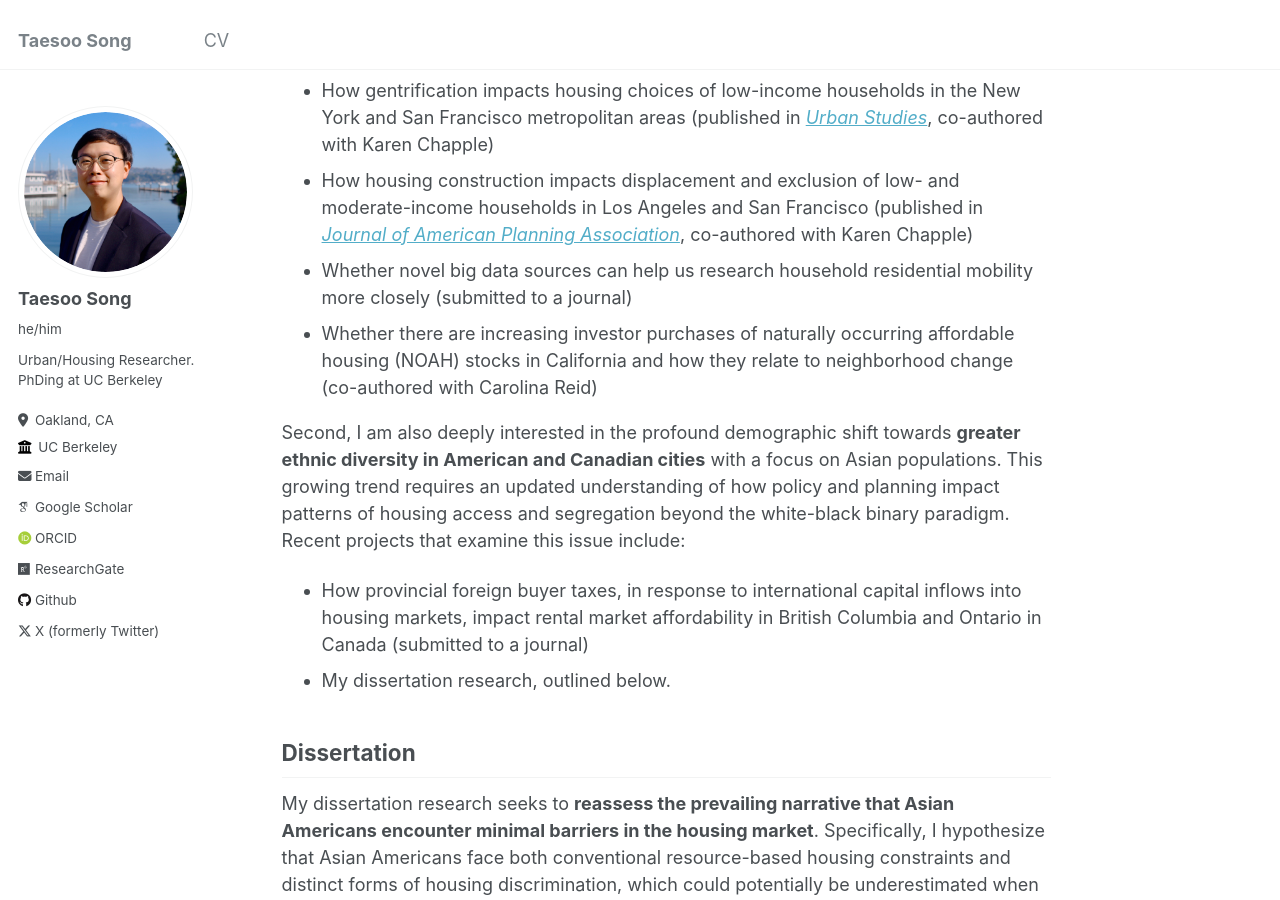
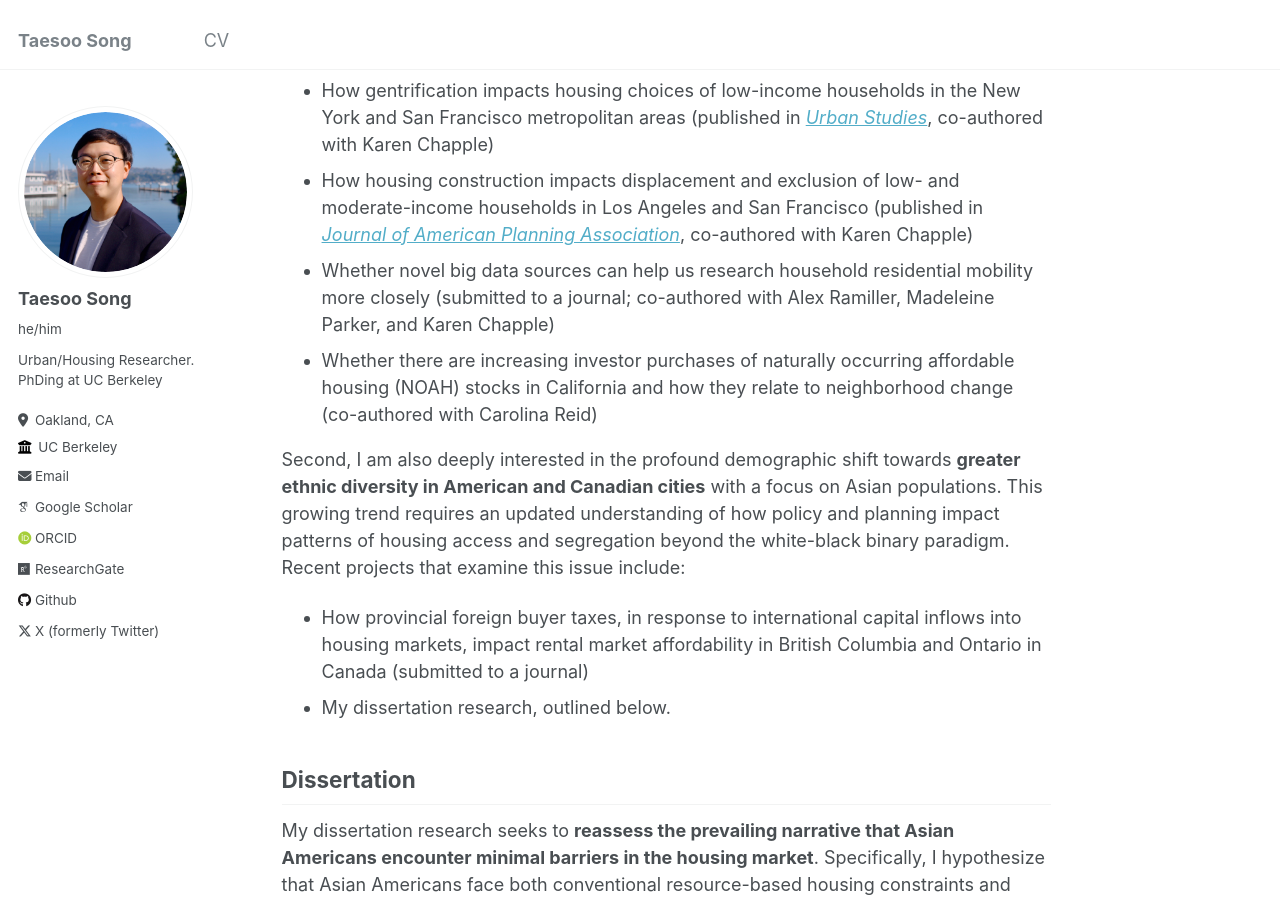
Before and after one commit to taesoosong/taesoosong.github.io, a Jekyll site: the page built from _pages/about.md, in a window 1280 px wide and 900 px high, scrolled down 707 px. Built offline with Jekyll 4.4.1, drawn with Linux system fonts in a browser that asks for light colours; some web fonts are replaced.

Commit message:
Update about.md

```diff
--- a/_pages/about.md
+++ b/_pages/about.md
@@ -21,7 +21,7 @@ I have two sets of closely related research areas.
 First, I study the nexus between **local housing policies, neighborhood change, and residential outcomes of low-income and minority households**, particularly in high-cost metropolitan areas. My recent and ongoing projects have explored:
 - How gentrification impacts housing choices of low-income households in the New York and San Francisco metropolitan areas (published in [_Urban Studies_](https://doi.org/10.1177/00420980241244699), co-authored with Karen Chapple)
 - How housing construction impacts displacement and exclusion of low- and moderate-income households in Los Angeles and San Francisco (published in [_Journal of American Planning Association_](https://doi.org/10.1080/01944363.2024.2319293), co-authored with Karen Chapple)
-- Whether novel big data sources can help us research household residential mobility more closely (submitted to a journal)
+- Whether novel big data sources can help us research household residential mobility more closely (submitted to a journal; co-authored with Alex Ramiller, Madeleine Parker, and Karen Chapple)
 - Whether there are increasing investor purchases of naturally occurring affordable housing (NOAH) stocks in California and how they relate to neighborhood change (co-authored with Carolina Reid)
 
 Second, I am also deeply interested in the profound demographic shift towards **greater ethnic diversity in American and Canadian cities** with a focus on Asian populations. This growing trend requires an updated understanding of how policy and planning impact patterns of housing access and segregation beyond the white-black binary paradigm. Recent projects that examine this issue include:
```
